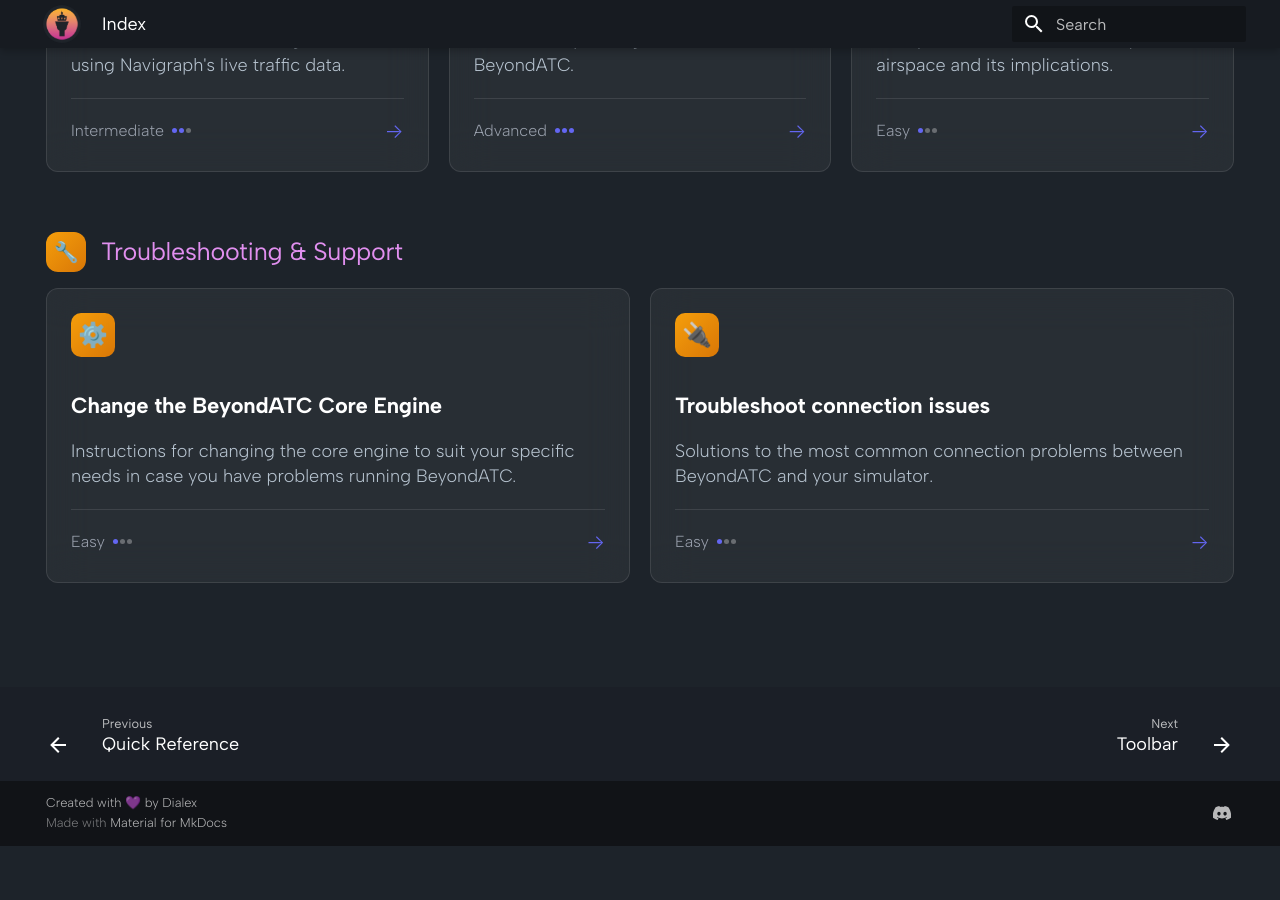
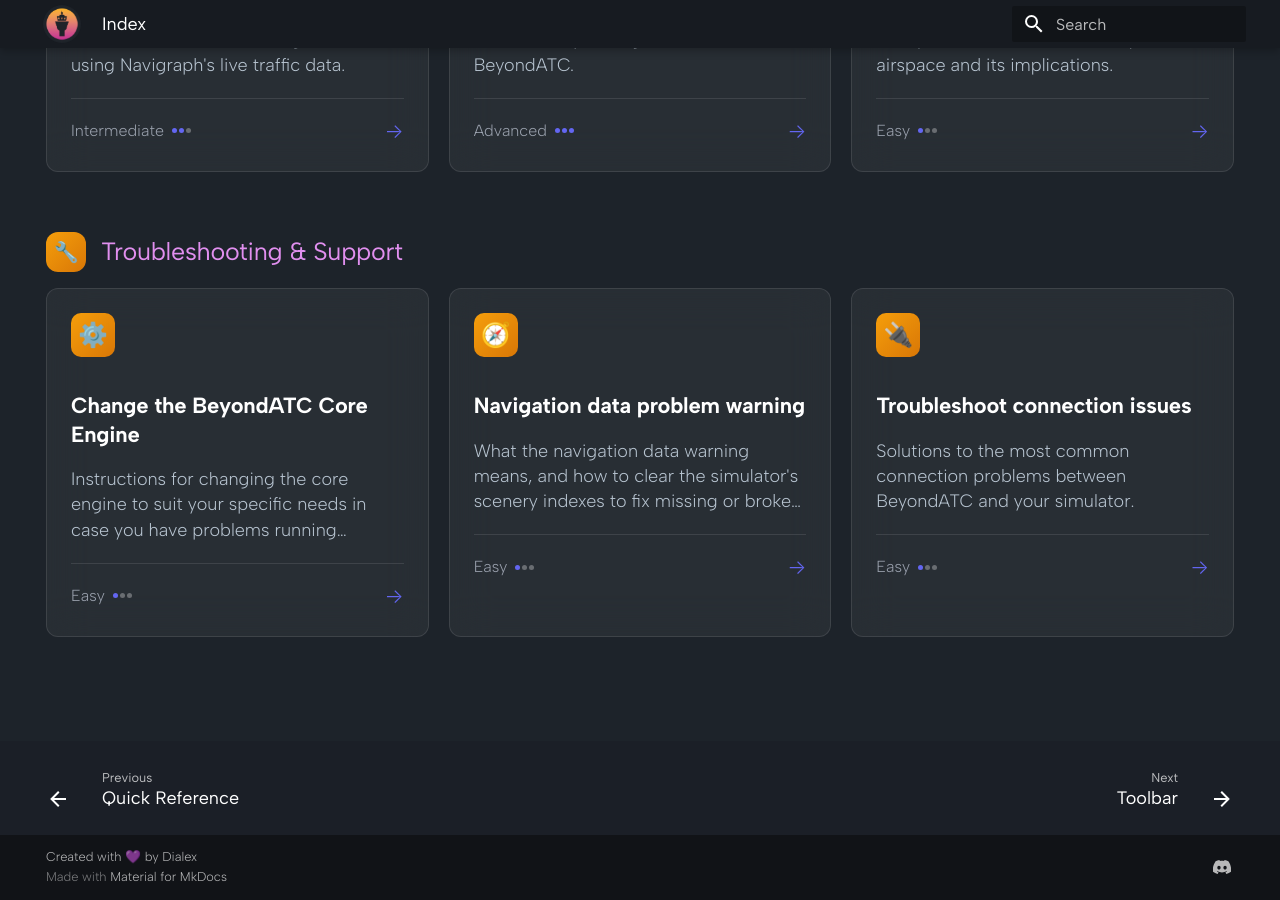
Before and after one commit to BeyondATC/BeyondATC_Wiki, an MkDocs documentation site: the page built from docs/knowledge-base/index.md, in a window 1280 px wide and 900 px high, scrolled down 1508 px. Built offline with MkDocs 1.6.1 and Material for MkDocs 9.7.7, drawn with Linux system fonts in a browser that asks for light colours; before the commit the page ends 2354 px from its top, so only the background shows below that.

Commit message:
Add navdata corruption page

```diff
--- a/docs/knowledge-base/index.md
+++ b/docs/knowledge-base/index.md
@@ -535,6 +535,23 @@ hide:
                 </div>
             </a>
 
+            <a href="navdata-integrity" class="card" data-title="Navigation data problem warning">
+                <div class="card-icon">🧭</div>
+                <h3>Navigation data problem warning</h3>
+                <p>What the navigation data warning means, and how to clear the simulator's scenery indexes to fix missing or broken procedures.</p>
+                <div class="card-footer">
+                    <div class="difficulty">
+                        <span>Easy</span>
+                        <div class="difficulty-dots">
+                            <span class="dot active"></span>
+                            <span class="dot"></span>
+                            <span class="dot"></span>
+                        </div>
+                    </div>
+                    <span class="arrow">→</span>
+                </div>
+            </a>
+
             <a href="../support/common-issues/simconnect" class="card" data-title="Troubleshoot connection issues">
                 <div class="card-icon">🔌</div>
                 <h3>Troubleshoot connection issues</h3>
```
Also changed, not shown: docs/knowledge-base/navdata-integrity.md (added, +76 -0 lines).
